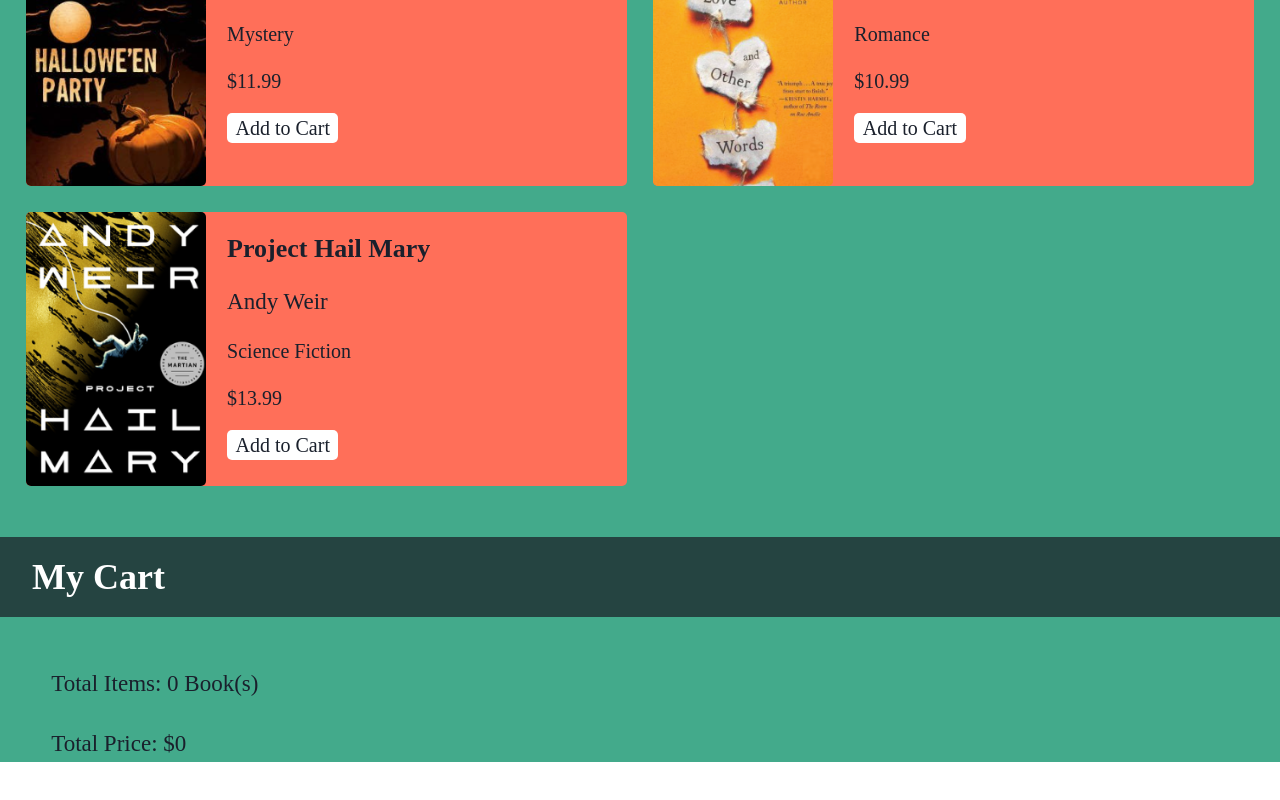
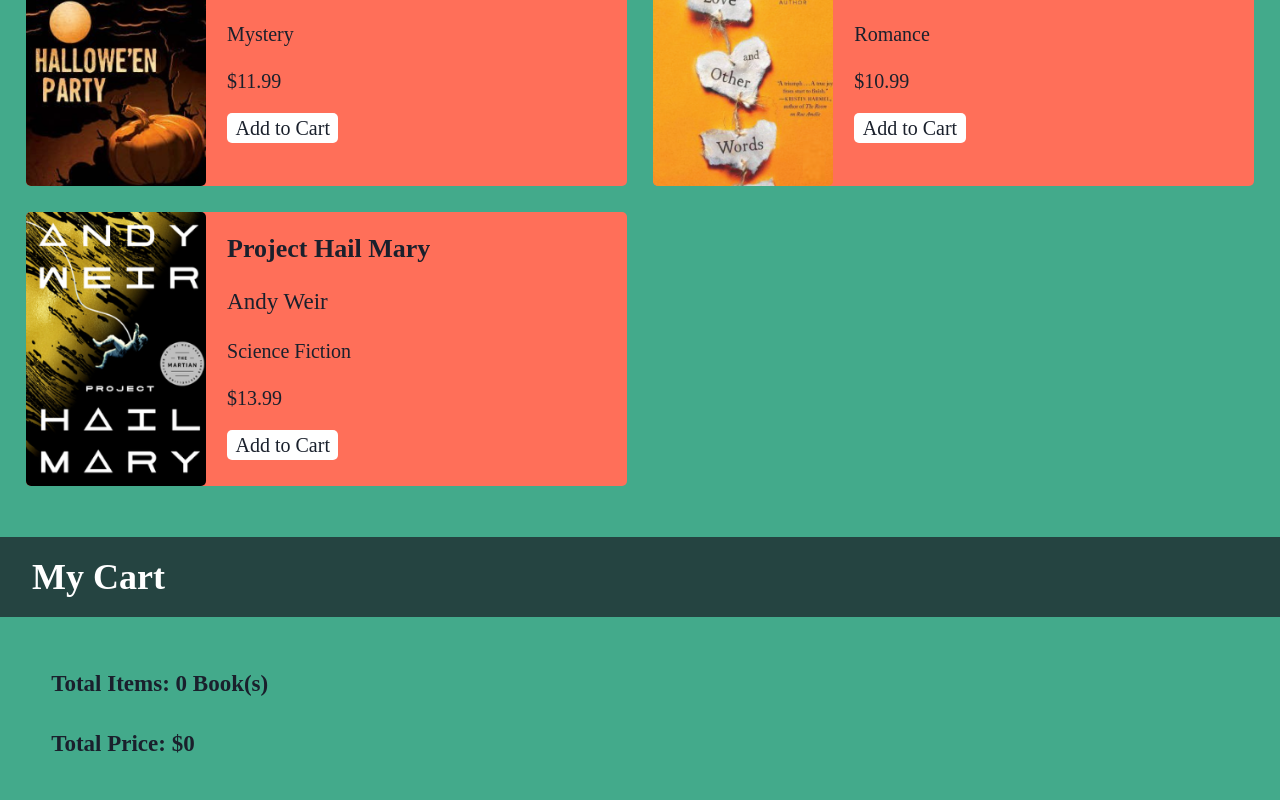
Before and after one commit to angelaaaliii/cs1300-development, a React (Create React App) app in the folder app/: page / in a window 1280 px wide. Shown: the part 2805-3605 px from the top of the page. Before the commit the page ends 3567 px from the top, so only its background shows below. Built offline with nearby package versions, Linux system fonts and the light colour scheme.

Commit message:
more space under total price and bolded aggregator counts

```diff
--- a/app/src/App.js
+++ b/app/src/App.js
@@ -310,12 +310,13 @@ function App() {
           ))}
           <br></br>
           <div className ="aggregator-count">
-            Total Items: {cartTotalItems} Book(s)
+            <b>Total Items: {cartTotalItems} Book(s)</b>
           </div>
           <div className ="aggregator-count">
-            Total Price: ${Math.abs(cartPrice.toFixed(2))}
+            <b>Total Price: ${Math.abs(cartPrice.toFixed(2))}</b>
           </div>
-
+          <br></br>
+          <br></br>
         </div>
 
       </div>
```
